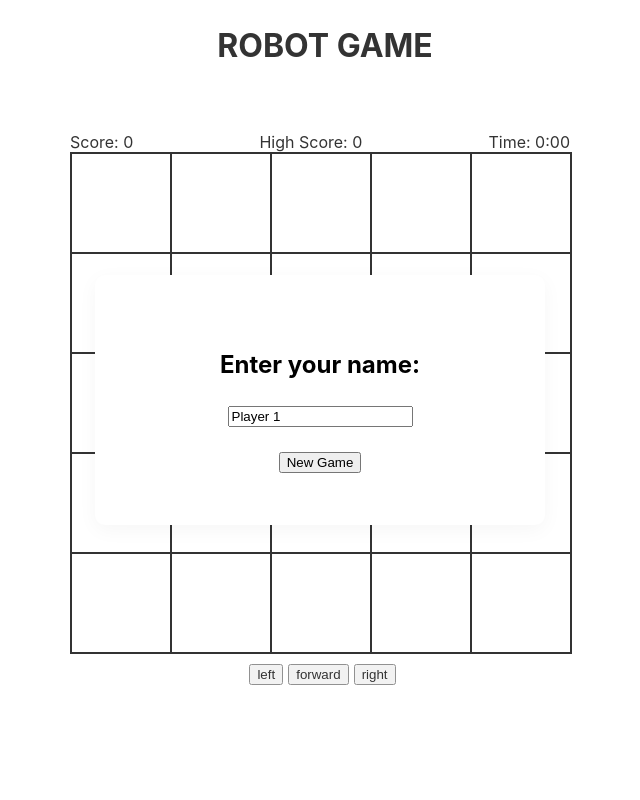
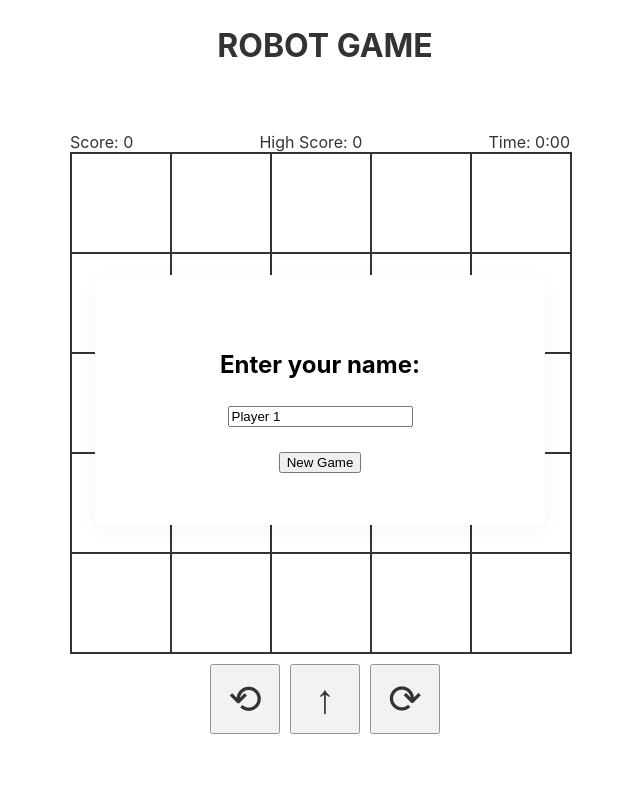
Before and after one commit to deasisrj1/Robot-Game, a React (Vite) app in the folder frontend/: page / in a window 1280 px wide. Shown: the top 800 px of the page, without its empty margins (320-960 px from the left). Built offline with nearby package versions, Linux system fonts and the light colour scheme.

Commit message:
clean up

```diff
--- a/frontend/src/components/LeaderBoard.jsx
+++ b/frontend/src/components/LeaderBoard.jsx
@@ -2,12 +2,10 @@ export const LeaderBoard = ({ rankings }) => {
   return (
     <div style={{ flex: "1" }}>
       <h1>Leader Board</h1>
-
       <div style={{ display: "flex" }}>
         <h2 style={{ flex: "1" }}>Name</h2>
         <h2 style={{ flex: "1" }}>Score</h2>
       </div>
-      {/* {console.log(rankings, "RaNKS")} */}
       {rankings?.map((player, i) => (
         <div key={i} style={{ display: "flex" }}>
           <p style={{ flex: "1" }}> {player.username}</p>
@@ -17,5 +15,3 @@ export const LeaderBoard = ({ rankings }) => {
     </div>
   );
 };
-
-// justifyContent: "center",
--- a/frontend/src/components/Modal.jsx
+++ b/frontend/src/components/Modal.jsx
@@ -8,10 +8,8 @@ const Modal = ({ playerName, handleNewGame, setUsername }) => {
             <input
               name="username"
               defaultValue={playerName}
-              // value={playerName}
               onChange={(e) => setUsername(e.target.value)}
             ></input>
-            {/* <h4>{playerName}</h4> */}
             <div>
               <button style={{ marginTop: "25px" }} onClick={handleNewGame}>
                 New Game
--- a/frontend/src/components/MovementButtons.jsx
+++ b/frontend/src/components/MovementButtons.jsx
@@ -6,21 +6,22 @@ const MovementButtons = ({ handleDirection, handleForward }) => {
         className="move-buttons"
         onClick={() => handleDirection("LEFT")}
       >
-        left
+        ⟲
       </button>
+
       <button
         //   disabled={isGameOver}
         onClick={handleForward}
         className="move-buttons"
       >
-        forward
+        ↑
       </button>
       <button
         //   disabled={isGameOver}
         onClick={() => handleDirection("RIGHT")}
         className="move-buttons"
       >
-        right
+        ⟳
       </button>
     </div>
   );
--- a/frontend/src/index.css
+++ b/frontend/src/index.css
@@ -115,6 +115,11 @@ body {
   transform: translate(-50%, -50%);
 }
 .move-buttons {
+  width: 70px;
+  height: 70px;
   margin-top: 10px;
-  margin-left: 5px;
+  margin-left: 10px;
+  font-size: 40px;
+  padding: 0;
+  line-height: 0px;
 }
```
Also changed, not shown: frontend/src/components/Game.jsx (+18 -2 lines), 1 other file (tests, documents, lock files or other folders).
